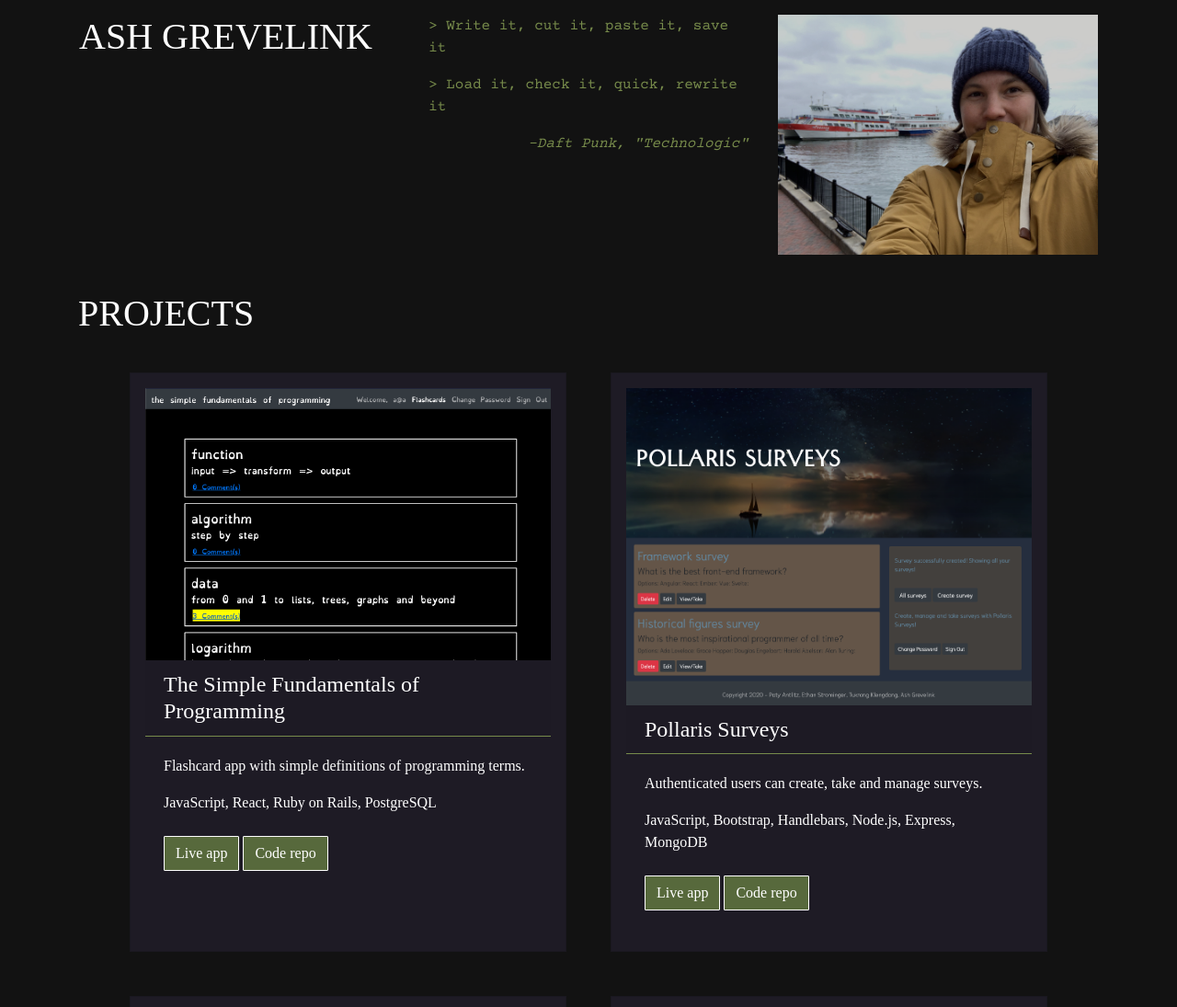
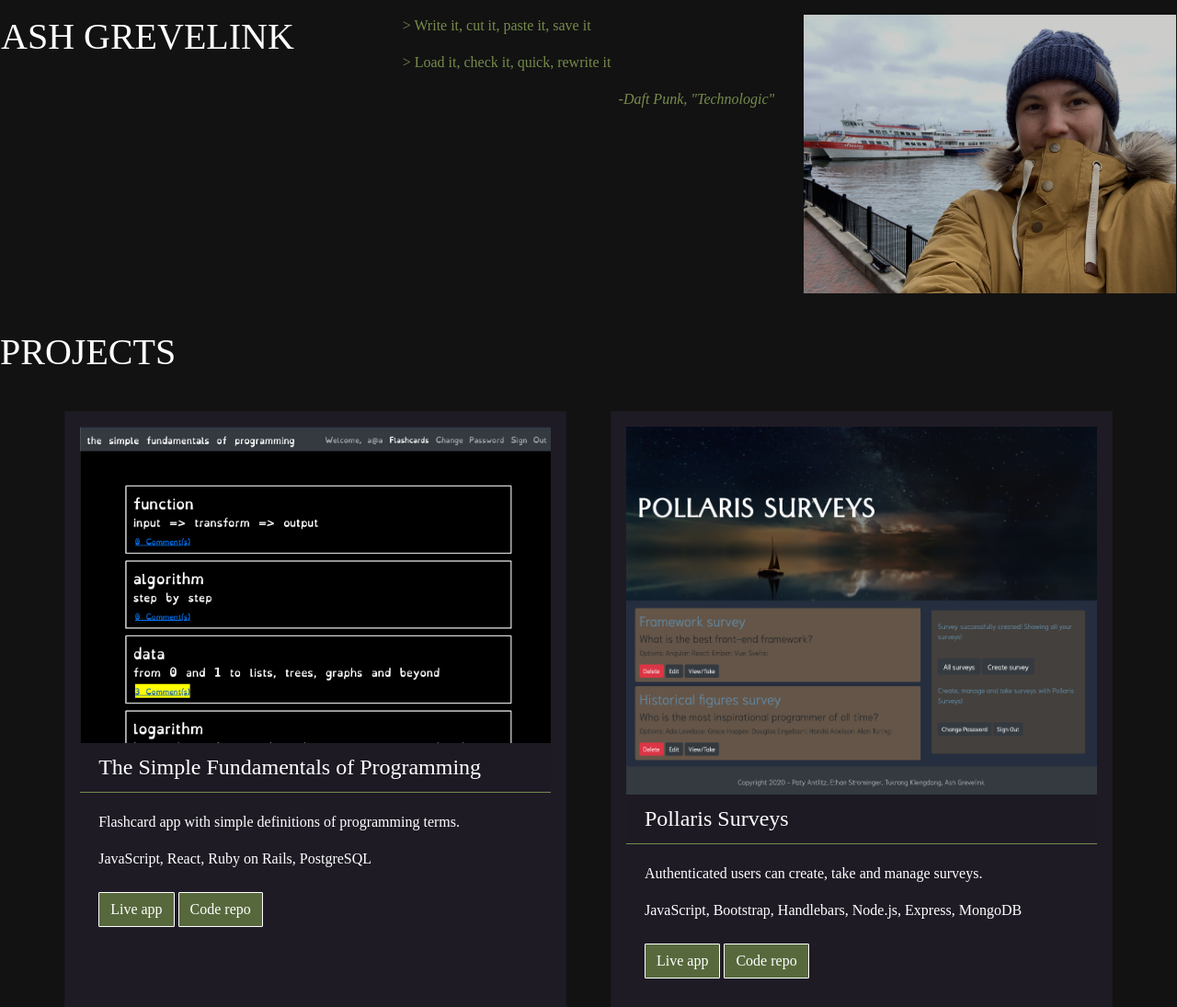
Before and after one commit to ashlink11/dev, a website built with webpack: page index.html in a window 1280 px wide. Shown: the top 1095 px of the page at 92% size. Built offline with nearby package versions, Linux system fonts and the light colour scheme; files whose address does not match are found by name; a web font is replaced by a local one.

Commit message:
Remove css file, css link and Bootstrap link

```diff
--- a/index.html
+++ b/index.html
@@ -9,8 +9,6 @@
 
     <!-- Do not add `link` tags-->
     <link rel="shortcut icon" type="image/x-icon" href="public/lotus_favicon.png">
-    <link rel="stylesheet" type="text/css" href="theme.css">
-    <link rel="stylesheet" href="https://stackpath.bootstrapcdn.com/bootstrap/4.4.1/css/bootstrap.min.css" integrity="sha384-Vkoo8x4CGsO3+Hhxv8T/Q5PaXtkKtu6ug5TOeNV6gBiFeWPGFN9MuhOf23Q9Ifjh" crossorigin="anonymous">
 
     <!-- Do not add `script` tags-->
     <script src="public/vendor.js" type="text/javascript" charset="utf-8" defer></script>
--- a/theme.css
+++ /dev/null
@@ -1,78 +0,0 @@
-@import '~bootstrap/scss/bootstrap';
- @font-face {
-	 font-family: 'Raleway Extra Bold';
-	 src: url('public/Raleway/Raleway-ExtraBold.ttf') format('truetype');
-}
- @font-face {
-	 font-family: 'Raleway';
-	 src: url('public/Raleway/Raleway-Regular.ttf') format('truetype');
-}
- @font-face {
-	 font-family: 'Montserrat';
-	 src: url('public/Montserrat/Montserrat-SemiBold.ttf') format('truetype');
-}
- @font-face {
-	 font-family: 'Courier Prime';
-	 src: url('public/Courier_Prime/CourierPrime-Regular.ttf') format('truetype');
-}
- .body-content {
-	 background-color: #121212;
-	 color: #fff;
-	 font-family: 'Raleway';
-}
- .name {
-	 background-color: #121212;
-	 font-family: 'Raleway Extra Bold';
-	 text-transform: uppercase;
-}
- .quote {
-	 background-color: #121212;
-	 color: #778b4b;
-	 font-family: 'Courier Prime';
-	 width: fit-content;
-}
- .quote .author {
-	 font-style: italic;
-	 text-align: right;
-}
- .photo img {
-	 filter: brightness(80%);
-}
- .btn-primary {
-	 background-color: #57693c;
-	 border-color: #fff;
-	 border-radius: 1px;
-	 color: #fff;
-	 border-width: 1px;
-}
- .btn-primary:hover {
-	 background-color: #fff;
-	 border-color: #57693c;
-	 color: #57693c;
-}
- .card {
-	 border-radius: 0;
-	 background-color: #5f4b8b29;
-	 color: #fff;
-	 padding: 1rem;
-}
- .card .card-header {
-	 border-color: #778b4b;
-}
- .card .card-img-top {
-	 border-radius: 0;
-}
- .card .card-link {
-	 margin: 0.5rem 0;
-	 justify-content: flex-end;
-}
- .link {
-	 color: #cf6679;
-	 text-decoration: underline;
-}
- .footer {
-	 background-color: #5f4b8b29;
-	 color: #fff80;
-	 font-size: 0.8rem;
-	 text-align: center;
-}
```
